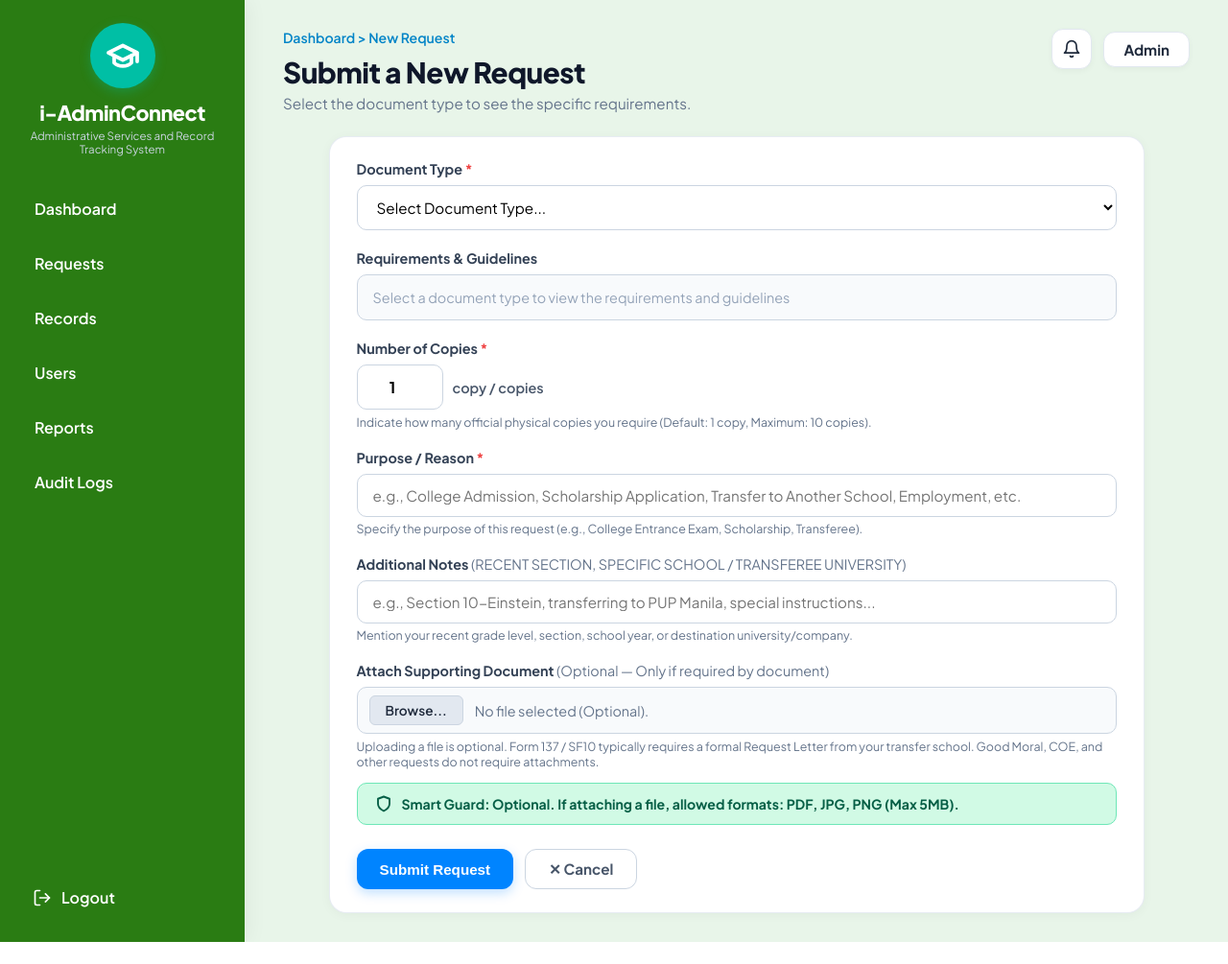
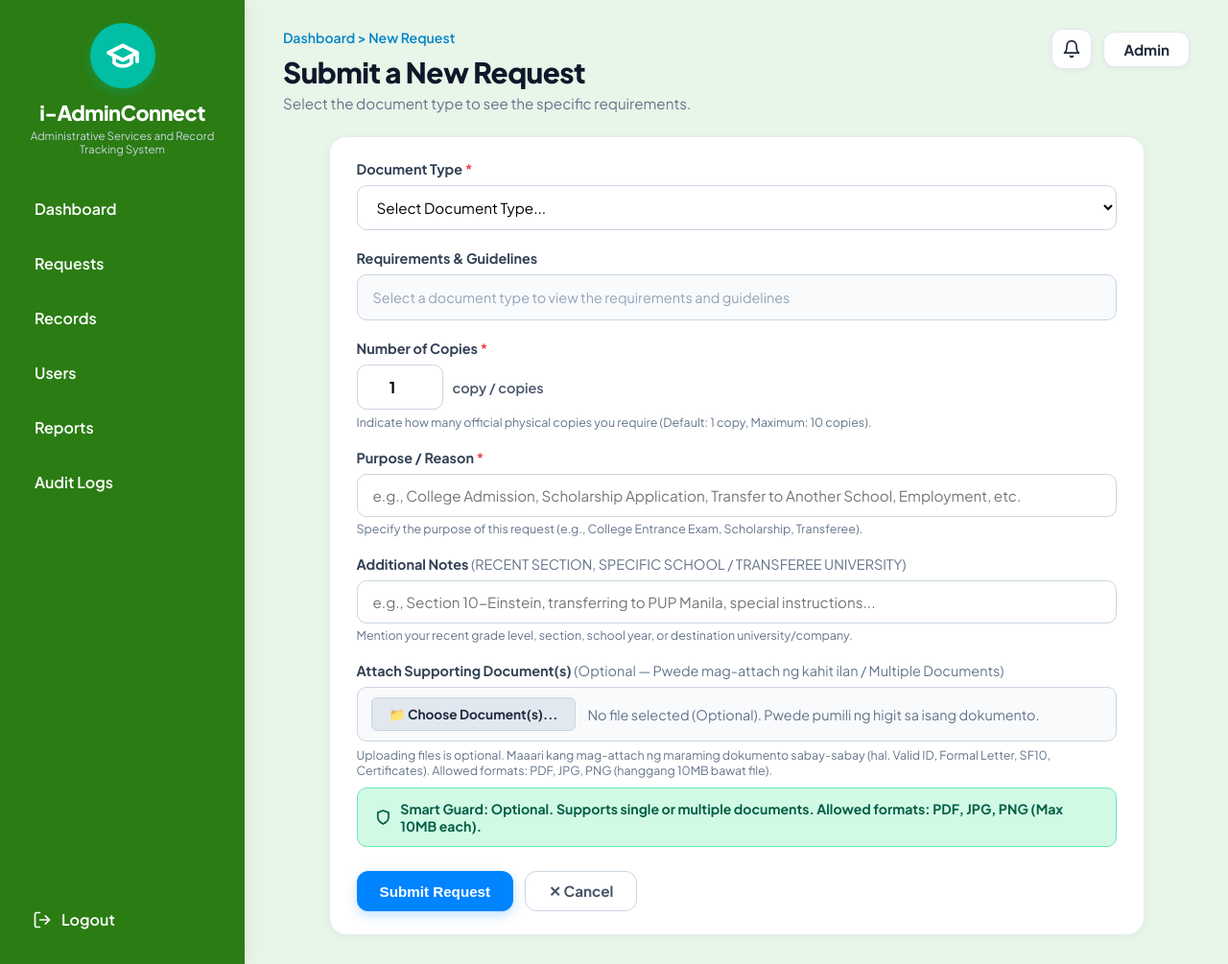
Before and after one commit to enricocapistrano03-hub/i-adminconnect, a PHP site: page /i-adminconnect/submit_request.php in a window 1280 px wide. Shown: the whole page at 96% size. Before the commit the page ends 982 px from the top, so only its background shows below. Run offline with PHP 8.4, Linux system fonts and the light colour scheme; a user stored in the database is signed in; data comes from the database, SQL or seed files in the repository.

Commit message:
Support multiple supporting documents upload, preview, and tracking

```diff
--- a/config/db_conn.php
+++ b/config/db_conn.php
@@ -55,6 +55,14 @@ try {
         // Silently ignore if already migrated
     }
 
+    // Auto-migrate attached_filename to TEXT to support multiple documents JSON
+    try {
+        $pdo->exec("ALTER TABLE requests MODIFY COLUMN attached_filename TEXT DEFAULT NULL");
+        $pdo->exec("ALTER TABLE requests MODIFY COLUMN file_size_kb VARCHAR(255) DEFAULT NULL");
+    } catch (Exception $e) {
+        // Silently ignore if already migrated
+    }
+
     // Clean up phantom 'Document.pdf' placeholder data where no file actually exists
     try {
         $pdo->exec("UPDATE requests SET attached_filename = NULL, file_size_kb = NULL, file_verified = 0 WHERE attached_filename = 'Document.pdf'");
@@ -86,4 +94,47 @@ function log_audit_action($pdo, $user_name, $role, $action) {
         // Silently ignore log write errors
     }
 }
+
+/**
+ * Parse attachments JSON or legacy string into structured array of files
+ * @param string|null $attached_filename
+ * @param string|null $file_size_kb
+ * @return array Array of ['name' => ..., 'file' => ..., 'size' => ...]
+ */
+function parse_attachments($attached_filename, $file_size_kb = '') {
+    if (empty($attached_filename)) return [];
+    $trimmed = trim((string)$attached_filename);
+    if ($trimmed === 'Document.pdf' || $trimmed === '') return [];
+
+    if ((str_starts_with($trimmed, '[') && str_ends_with($trimmed, ']')) ||
+        (str_starts_with($trimmed, '{') && str_ends_with($trimmed, '}'))) {
+        $decoded = json_decode($trimmed, true);
+        if (is_array($decoded) && !empty($decoded)) {
+            $result = [];
+            foreach ($decoded as $item) {
+                if (is_array($item)) {
+                    $result[] = [
+                        'name' => $item['name'] ?? 'Document',
+                        'file' => $item['file'] ?? ($item['name'] ?? ''),
+                        'size' => $item['size'] ?? 'File'
+                    ];
+                } elseif (is_string($item)) {
+                    $result[] = [
+                        'name' => $item,
+                        'file' => $item,
+                        'size' => 'File'
+                    ];
+                }
+            }
+            if (!empty($result)) return $result;
+        }
+    }
+
+    // Single legacy file
+    return [[
+        'name' => $trimmed,
+        'file' => $trimmed,
+        'size' => $file_size_kb ?: 'File'
+    ]];
+}
 ?>
--- a/js/main.js
+++ b/js/main.js
@@ -172,14 +172,26 @@ function renderTrackerContent(req) {
       <div style="font-size: 0.92rem; color: #0f172a; line-height: 1.45;">
         <strong>🚩 Status:</strong> <span class="badge-status ${statusClass}" style="padding: 2px 10px; font-size: 0.75rem;">${req.status}</span> — ${req.remarks}
       </div>
-      ${req.attachedFile ? `
+      ${(req.attachedFiles && req.attachedFiles.length > 0) ? `
+        <div style="margin-top: 10px; padding-top: 8px; border-top: 1px dashed #e2e8f0; font-size: 0.82rem; color: #475569;">
+          <div style="font-weight: 700; margin-bottom: 6px; color: #1e293b;">📎 Attached Supporting Document(s) (${req.attachedFiles.length}):</div>
+          <div style="display: flex; flex-direction: column; gap: 6px;">
+            ${req.attachedFiles.map(f => `
+              <div style="display: flex; justify-content: space-between; align-items: center; background: #f8fafc; border: 1px solid #e2e8f0; padding: 5px 10px; border-radius: 6px;">
+                <span>📄 <strong>${f.name}</strong> <span style="color: #64748b;">(${f.size})</span></span>
+                <a href="view_file.php?ref=${encodeURIComponent(req.id)}&file=${encodeURIComponent(f.file || f.name)}" target="_blank" class="attachment-preview-btn" style="text-decoration: none; padding: 2px 10px; font-size: 0.78rem;">View ↗</a>
+              </div>
+            `).join('')}
+          </div>
+        </div>
+      ` : (req.attachedFile ? `
         <div style="margin-top: 10px; padding-top: 8px; border-top: 1px dashed #e2e8f0; font-size: 0.82rem; color: #475569; display: flex; justify-content: space-between; align-items: center; flex-wrap: wrap; gap: 8px;">
           <div>📎 <strong>Attached:</strong> ${req.attachedFile} (${req.fileSize})</div>
           <a href="view_file.php?ref=${encodeURIComponent(req.id)}" target="_blank" class="attachment-preview-btn" style="text-decoration: none;">
             View Document ↗
           </a>
         </div>
-      ` : ''}
+      ` : '')}
     </div>
 
     ${(req.canEdit || req.status === 'Returned for Revision') ? `
--- a/submit_request.php
+++ b/submit_request.php
@@ -43,30 +43,79 @@ if ($_SERVER['REQUEST_METHOD'] === 'POST') {
         $uploaded_file_name = null;
         $file_size_formatted = null;
         $file_verified = 0;
+        $uploaded_files_list = [];
+        $total_bytes = 0;
+        $allowed_exts = ['pdf', 'jpg', 'jpeg', 'png'];
+        $uploads_dir = __DIR__ . '/uploads/';
+        if (!is_dir($uploads_dir)) @mkdir($uploads_dir, 0755, true);
 
-        // Process File Upload if attached
-        if (isset($_FILES['attachment']) && $_FILES['attachment']['error'] === UPLOAD_ERR_OK) {
-            $file_tmp = $_FILES['attachment']['tmp_name'];
-            $file_orig_name = basename($_FILES['attachment']['name']);
-            $file_size = $_FILES['attachment']['size'];
+        // Standardize file arrays (supports multiple attachments[] or single attachment)
+        $files_to_process = [];
+        if (!empty($_FILES['attachments']['name'])) {
+            if (is_array($_FILES['attachments']['name'])) {
+                foreach ($_FILES['attachments']['name'] as $idx => $fname) {
+                    if (isset($_FILES['attachments']['error'][$idx]) && $_FILES['attachments']['error'][$idx] === UPLOAD_ERR_OK && !empty($fname)) {
+                        $files_to_process[] = [
+                            'name'     => $fname,
+                            'tmp_name' => $_FILES['attachments']['tmp_name'][$idx],
+                            'size'     => $_FILES['attachments']['size'][$idx]
+                        ];
+                    }
+                }
+            } elseif ($_FILES['attachments']['error'] === UPLOAD_ERR_OK) {
+                $files_to_process[] = [
+                    'name'     => $_FILES['attachments']['name'],
+                    'tmp_name' => $_FILES['attachments']['tmp_name'],
+                    'size'     => $_FILES['attachments']['size']
+                ];
+            }
+        } elseif (!empty($_FILES['attachment']['name']) && $_FILES['attachment']['error'] === UPLOAD_ERR_OK) {
+            $files_to_process[] = [
+                'name'     => $_FILES['attachment']['name'],
+                'tmp_name' => $_FILES['attachment']['tmp_name'],
+                'size'     => $_FILES['attachment']['size']
+            ];
+        }
+
+        // Validate and save files
+        foreach ($files_to_process as $i => $f) {
+            $file_orig_name = basename($f['name']);
+            $file_size = (int)$f['size'];
             $file_ext = strtolower(pathinfo($file_orig_name, PATHINFO_EXTENSION));
 
-            $allowed_exts = ['pdf', 'jpg', 'jpeg', 'png'];
-
             if (!in_array($file_ext, $allowed_exts)) {
-                $error_msg = "Invalid file type (.{$file_ext}). Allowed formats: PDF, JPG, PNG.";
-            } elseif ($file_size > 5 * 1024 * 1024) {
-                $error_msg = "File is too large. Maximum allowed size is 5MB.";
+                $error_msg = "Invalid file type (.{$file_ext}) for '{$file_orig_name}'. Allowed formats: PDF, JPG, PNG.";
+                break;
+            } elseif ($file_size > 10 * 1024 * 1024) {
+                $error_msg = "File '{$file_orig_name}' is too large. Maximum allowed size is 10MB per file.";
+                break;
             } else {
-                $unique_name = time() . '_' . preg_replace('/[^a-zA-Z0-9._-]/', '_', $file_orig_name);
-                $destination = __DIR__ . '/uploads/' . $unique_name;
-                if (move_uploaded_file($file_tmp, $destination)) {
-                    $uploaded_file_name = $file_orig_name;
-                    $file_size_formatted = $file_size > 1024 * 1024
+                $unique_name = time() . '_' . $i . '_' . preg_replace('/[^a-zA-Z0-9._-]/', '_', $file_orig_name);
+                $destination = $uploads_dir . $unique_name;
+                if (move_uploaded_file($f['tmp_name'], $destination)) {
+                    $f_size_fmt = $file_size > 1024 * 1024
                         ? round($file_size / (1024 * 1024), 1) . ' MB'
                         : round($file_size / 1024) . ' KB';
-                    $file_verified = 1;
+                    $uploaded_files_list[] = [
+                        'name' => $file_orig_name,
+                        'file' => $unique_name,
+                        'size' => $f_size_fmt
+                    ];
+                    $total_bytes += $file_size;
                 }
+            }
+        }
+
+        if (empty($error_msg) && !empty($uploaded_files_list)) {
+            $file_verified = 1;
+            $uploaded_file_name = json_encode($uploaded_files_list, JSON_UNESCAPED_SLASHES | JSON_UNESCAPED_UNICODE);
+            if (count($uploaded_files_list) === 1) {
+                $file_size_formatted = $uploaded_files_list[0]['size'];
+            } else {
+                $total_fmt = $total_bytes > 1024 * 1024
+                    ? round($total_bytes / (1024 * 1024), 1) . ' MB'
+                    : round($total_bytes / 1024) . ' KB';
+                $file_size_formatted = count($uploaded_files_list) . ' Files (' . $total_fmt . ')';
             }
         }
 
@@ -246,25 +295,26 @@ if ($_SERVER['REQUEST_METHOD'] === 'POST') {
 
     <div class="form-group">
       <label class="form-label">
-        Attach Supporting Document <span style="font-weight: normal; color: #64748b;">(Optional — Only if required by document)</span>
+        Attach Supporting Document(s) <span style="font-weight: normal; color: #64748b;">(Optional — Pwede mag-attach ng kahit ilan / Multiple Documents)</span>
       </label>
-      <div style="display: flex; align-items: center; gap: 12px; background: #f8fafc; border: 1px solid #cbd5e1; border-radius: 10px; padding: 8px 12px;">
-        <label for="attachment" style="background: #e2e8f0; border: 1px solid #cbd5e1; padding: 6px 16px; border-radius: 6px; font-size: 0.85rem; font-weight: 600; cursor: pointer; color: #1e293b;">
-          Browse...
+      <div style="display: flex; align-items: center; gap: 12px; background: #f8fafc; border: 1px solid #cbd5e1; border-radius: 10px; padding: 10px 14px; flex-wrap: wrap;">
+        <label for="attachment" style="background: #e2e8f0; border: 1px solid #cbd5e1; padding: 8px 18px; border-radius: 6px; font-size: 0.85rem; font-weight: 700; cursor: pointer; color: #1e293b; display: inline-flex; align-items: center; gap: 6px;">
+          📁 Choose Document(s)...
         </label>
-        <input type="file" name="attachment" id="attachment" style="display: none;" onchange="validateSmartGuard(this)" />
-        <span id="file-chosen-text" style="font-size: 0.9rem; color: #64748b;">No file selected (Optional).</span>
+        <input type="file" name="attachments[]" id="attachment" multiple style="display: none;" onchange="validateSmartGuard(this)" />
+        <span id="file-chosen-text" style="font-size: 0.9rem; color: #64748b;">No file selected (Optional). Pwede pumili ng higit sa isang dokumento.</span>
       </div>
-      <small style="color: #64748b; font-size: 0.78rem; display: block; margin-top: 5px;">
-        Uploading a file is optional. Form 137 / SF10 typically requires a formal Request Letter from your transfer school. Good Moral, COE, and other requests do not require attachments.
+      <div id="file-list-preview" style="display: none; margin-top: 10px; gap: 6px; flex-wrap: wrap;"></div>
+      <small style="color: #64748b; font-size: 0.78rem; display: block; margin-top: 6px;">
+        Uploading files is optional. Maaari kang mag-attach ng maraming dokumento sabay-sabay (hal. Valid ID, Formal Letter, SF10, Certificates). Allowed formats: PDF, JPG, PNG (hanggang 10MB bawat file).
       </small>
 
       <!-- Smart Guard Bar -->
-      <div id="smart-guard-box" class="smart-guard-box">
+      <div id="smart-guard-box" class="smart-guard-box" style="margin-top: 10px;">
         <svg width="18" height="18" viewBox="0 0 24 24" fill="none" stroke="currentColor" stroke-width="2.5" stroke-linecap="round" stroke-linejoin="round">
           <path d="M12 22s8-4 8-10V5l-8-3-8 3v7c0 6 8 10 8 10z"/>
         </svg>
-        <span id="smart-guard-text">Smart Guard: Optional. If attaching a file, allowed formats: PDF, JPG, PNG (Max 5MB).</span>
+        <span id="smart-guard-text">Smart Guard: Optional. Supports single or multiple documents. Allowed formats: PDF, JPG, PNG (Max 10MB each).</span>
       </div>
     </div>
 
@@ -374,47 +424,70 @@ function updateRequirements(select) {
 }
 
 function validateSmartGuard(input) {
-  const file = input.files[0];
+  const files = input.files;
   const label = document.getElementById('file-chosen-text');
   const box = document.getElementById('smart-guard-box');
   const text = document.getElementById('smart-guard-text');
+  const preview = document.getElementById('file-list-preview');
 
-  if (!file) {
-    label.textContent = 'No file selected.';
+  if (!files || files.length === 0) {
+    label.textContent = 'No file selected (Optional). Pwede pumili ng higit sa isang dokumento.';
+    if (preview) { preview.innerHTML = ''; preview.style.display = 'none'; }
     box.style.backgroundColor = '#d1fae5';
     box.style.borderColor = '#6ee7b7';
     box.style.color = '#065f46';
-    text.textContent = 'Smart Guard: No file uploaded yet. Allowed formats: PDF, JPG, PNG..';
+    text.textContent = 'Smart Guard: No file uploaded yet. Allowed formats: PDF, JPG, PNG.';
     return;
   }
 
-  const ext = file.name.split('.').pop().toLowerCase();
   const allowed = ['pdf', 'jpg', 'jpeg', 'png'];
+  let totalBytes = 0;
+  let fileListHtml = '';
+  let hasError = false;
+  let errorMsg = '';
 
-  if (!allowed.includes(ext)) {
-    label.textContent = file.name;
+  for (let i = 0; i < files.length; i++) {
+    const f = files[i];
+    const ext = f.name.split('.').pop().toLowerCase();
+    totalBytes += f.size;
+
+    if (!allowed.includes(ext)) {
+      hasError = true;
+      errorMsg = `Invalid format for "${f.name}". Only PDF, JPG, and PNG are allowed. ❌`;
+      break;
+    }
+    if (f.size > 10 * 1024 * 1024) {
+      hasError = true;
+      errorMsg = `File "${f.name}" exceeds 10MB limit. ❌`;
+      break;
+    }
+
+    const sz = f.size > 1024 * 1024 ? (f.size / (1024 * 1024)).toFixed(1) + ' MB' : Math.round(f.size / 1024) + ' KB';
+    fileListHtml += `<div style="display: inline-flex; align-items: center; gap: 6px; background: #ffffff; border: 1px solid #cbd5e1; padding: 4px 10px; border-radius: 6px; font-size: 0.82rem; color: #1e293b; margin-right: 6px; margin-bottom: 4px; box-shadow: 0 1px 2px rgba(0,0,0,0.04);">
+      📄 <strong>${f.name}</strong> <span style="color: #64748b;">(${sz})</span>
+    </div>`;
+  }
+
+  if (hasError) {
+    label.textContent = `${files.length} document(s) chosen`;
+    if (preview) { preview.innerHTML = ''; preview.style.display = 'none'; }
     box.style.backgroundColor = '#fee2e2';
     box.style.borderColor = '#fca5a5';
     box.style.color = '#b91c1c';
-    text.innerHTML = `<strong>Smart Guard Warning:</strong> Invalid file type (.${ext}). Allowed: PDF, JPG, PNG. ❌`;
+    text.innerHTML = `<strong>Smart Guard Warning:</strong> ${errorMsg}`;
     return;
   }
 
-  if (file.size > 5 * 1024 * 1024) {
-    label.textContent = file.name;
-    box.style.backgroundColor = '#fee2e2';
-    box.style.borderColor = '#fca5a5';
-    box.style.color = '#b91c1c';
-    text.innerHTML = `<strong>Smart Guard Warning:</strong> File exceeds 5MB limit. ❌`;
-    return;
+  const totalFmt = totalBytes > 1024 * 1024 ? (totalBytes / (1024 * 1024)).toFixed(1) + ' MB' : Math.round(totalBytes / 1024) + ' KB';
+  label.innerHTML = `<strong>${files.length} ${files.length > 1 ? 'Documents' : 'Document'} Selected</strong> (Total: ${totalFmt})`;
+  if (preview) {
+    preview.innerHTML = fileListHtml;
+    preview.style.display = 'flex';
   }
-
-  const sizeFormatted = file.size > 1024 * 1024 ? (file.size / (1024 * 1024)).toFixed(1) + ' MB' : Math.round(file.size / 1024) + ' KB';
-  label.innerHTML = `<strong>${file.name}</strong> (${sizeFormatted})`;
   box.style.backgroundColor = '#dcfce7';
   box.style.borderColor = '#86efac';
   box.style.color = '#15803d';
-  text.innerHTML = `<strong>Smart Guard:</strong> File validated. Type: ${ext.toUpperCase()}, Size: ${sizeFormatted} ✅`;
+  text.innerHTML = `<strong>Smart Guard:</strong> All ${files.length} document(s) validated successfully! (Total size: ${totalFmt}) ✅`;
 }
 </script>
 
--- a/track_api.php
+++ b/track_api.php
@@ -48,6 +48,7 @@ $stage3_time = ($current_stage >= 3) ? ($req['stage3_time'] ?: ($req['stage4_tim
 $stage4_time = ($current_stage >= 4) ? ($req['stage4_time'] ?: date('F j, Y g:i A', strtotime($req['updated_at']))) : null;
 
 $is_completed = ($status === 'Completed' || $status === 'Released');
+$attachments = parse_attachments($req['attached_filename'] ?? '', $req['file_size_kb'] ?? '');
 
 echo json_encode([
     'id' => $req['tracking_number'],
@@ -61,8 +62,9 @@ echo json_encode([
     'stage3' => $stage3_time,
     'stage4' => $stage4_time,
     'remarks' => $req['remarks'] ?: ($is_completed ? 'Transaction successfully completed and document claimed.' : 'Your request is in progress.'),
-    'attachedFile' => $req['attached_filename'],
-    'fileSize' => $req['file_size_kb'],
+    'attachedFiles' => $attachments,
+    'attachedFile' => !empty($attachments) ? (count($attachments) > 1 ? count($attachments) . ' Attached Documents' : $attachments[0]['name']) : null,
+    'fileSize' => !empty($attachments) ? (count($attachments) > 1 ? $req['file_size_kb'] : $attachments[0]['size']) : null,
     'canAcknowledge' => ($req['status'] === 'Ready for Release'),
     'canEdit' => ($req['status'] === 'Returned for Revision'),
     'isCompleted' => $is_completed
--- a/users.php
+++ b/users.php
@@ -47,7 +47,9 @@ if ($_SERVER['REQUEST_METHOD'] === 'POST' && $action === 'delete_user' && $targe
             $uploads_dir = __DIR__ . '/uploads/';
             foreach ($user_requests as $req) {
                 if (!empty($req['attached_filename'])) {
-                    $fn = $req['attached_filename'];
+                    $atts = parse_attachments($req['attached_filename'], $req['file_size_kb'] ?? '');
+                    foreach ($atts as $att) {
+                        $fn = $att['file'];
                         $clean_fn = preg_replace('/[^a-zA-Z0-9._-]/', '_', $fn);
                         if (file_exists($uploads_dir . $fn)) {
                             @unlink($uploads_dir . $fn);
@@ -57,6 +59,7 @@ if ($_SERVER['REQUEST_METHOD'] === 'POST' && $action === 'delete_user' && $targe
                             $matches = glob($uploads_dir . '*' . $clean_fn);
                             if (!empty($matches)) {
                                 foreach ($matches as $m) @unlink($m);
+                            }
                         }
                     }
                 }
```
Also changed, not shown: edit_request.php (+126 -51 lines), records.php (+11 -4 lines), request_details.php (+16 -22 lines), view_file.php (+26 -3 lines). Lines whose indentation alone changed are shown as unchanged.
